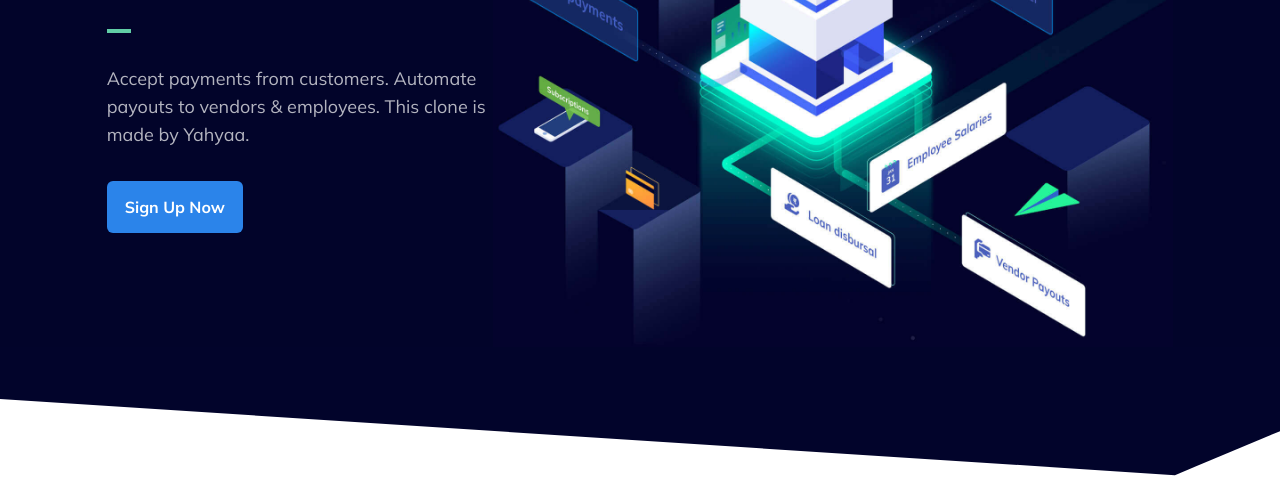
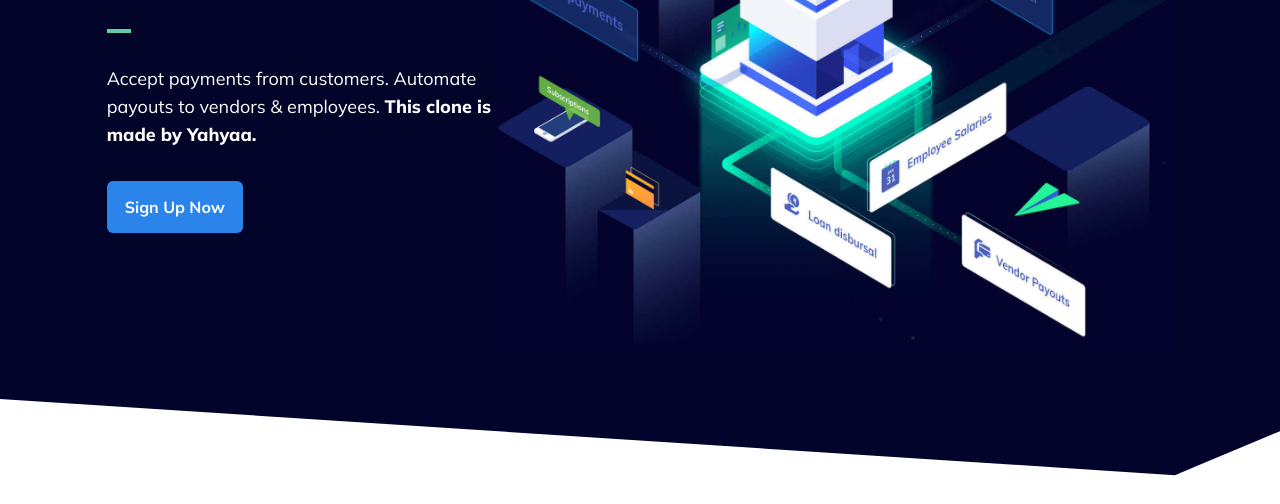
Before and after one commit to Yahyaa09/Razorpay-Clone, a website built with Vite: page index.html in a window 1280 px wide. Shown: the part 296-800 px from the top of the page. Built offline with nearby package versions, Linux system fonts and the light colour scheme.

Commit message:
Bolded some text

```diff
--- a/index.html
+++ b/index.html
@@ -73,9 +73,9 @@
         <div class="space-y-8">
             <h1 class="font-mullish font-bold text-[40px] leading-[1.2] text-white">Power your finance, grow your business</h1>
             <div class="w-6 h-1 bg-greenlight"></div>
-            <p class="font-mullish text-[18px] leading-7 text-white opacity-70">
+            <p class="font-mullish text-[18px] leading-7 text-white ">
                 Accept payments from customers. Automate payouts to vendors &
-                employees. This clone is made by Yahyaa.
+                employees. <span class="opacity-100 text-white font-extrabold">This clone is made by Yahyaa.</span>
             </p>
             <button
             class="bg-lightblue text-white  py-[14px] px-[18px] rounded-md font-mullish font-bold
```
